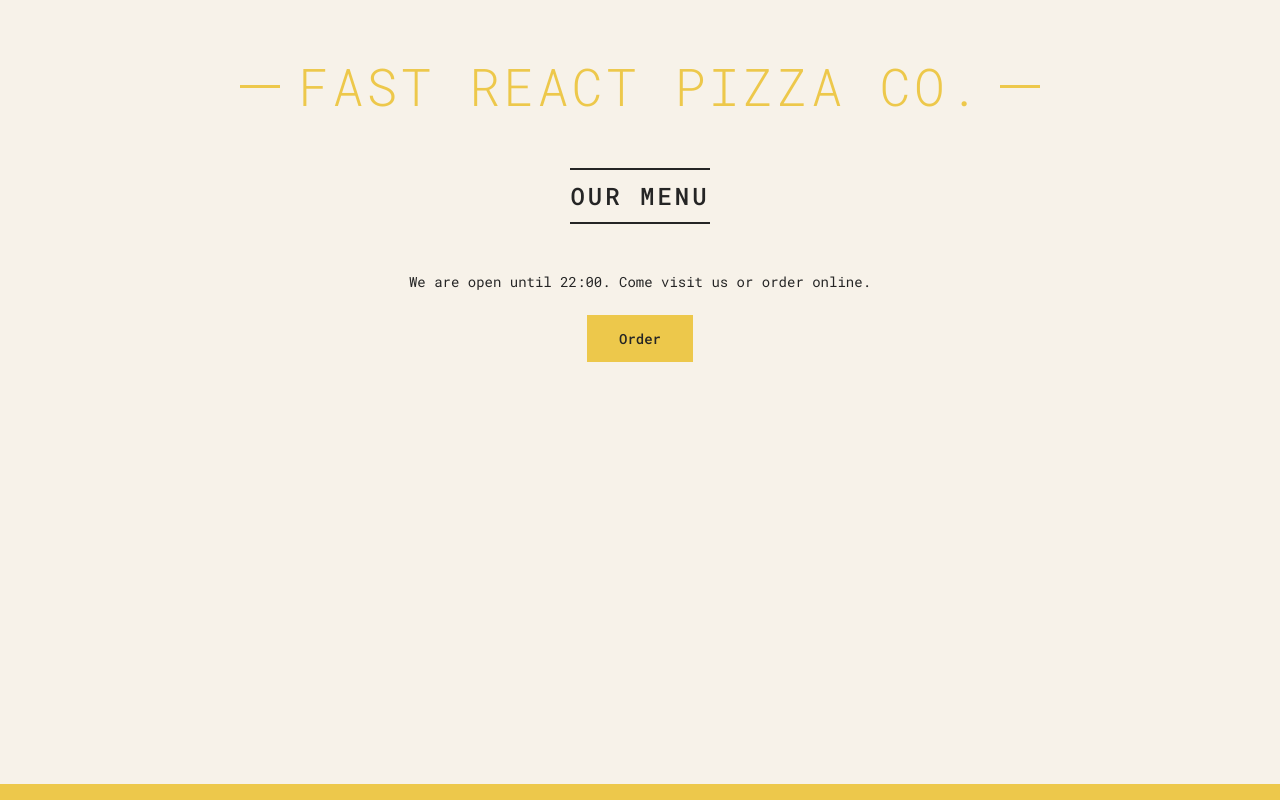
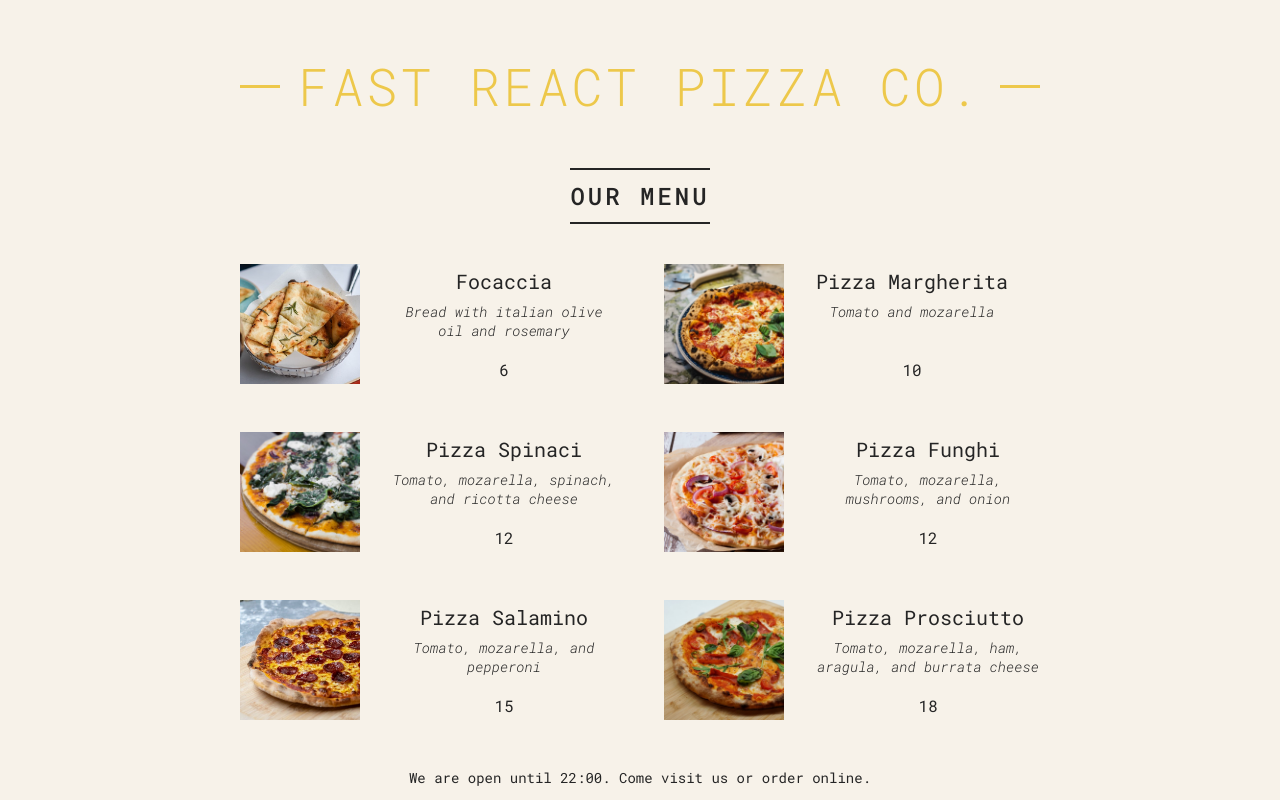
Before and after one commit to dariojularic/react-workshop, a React (Vite) app: page / in a window 1280 px wide. Shown: the top 800 px of the page. Built offline with nearby package versions, Linux system fonts and the light colour scheme.

Commit message:
Refactor code

```diff
--- a/src/App.jsx
+++ b/src/App.jsx
@@ -44,21 +44,21 @@ function Header() {
 }
 
 function Menu() {
-  // const pizzas = pizzaData;
-  const pizzas = []
+  const pizzas = pizzaData;
+  // const pizzas = []
   const numPizzas = pizzas.length
 
   return (
     <main className="menu">
       <h2>Our Menu</h2>
 
-      {numPizzas > 0 && (
+      {numPizzas > 0 ? (
         <ul className="pizzas">
           {pizzas.map(pizza => (
             <Pizza pizzaObj={pizza} key={pizza.name} />
           ))}
         </ul>
-      )}
+      ) : null}
 
 
 
```
